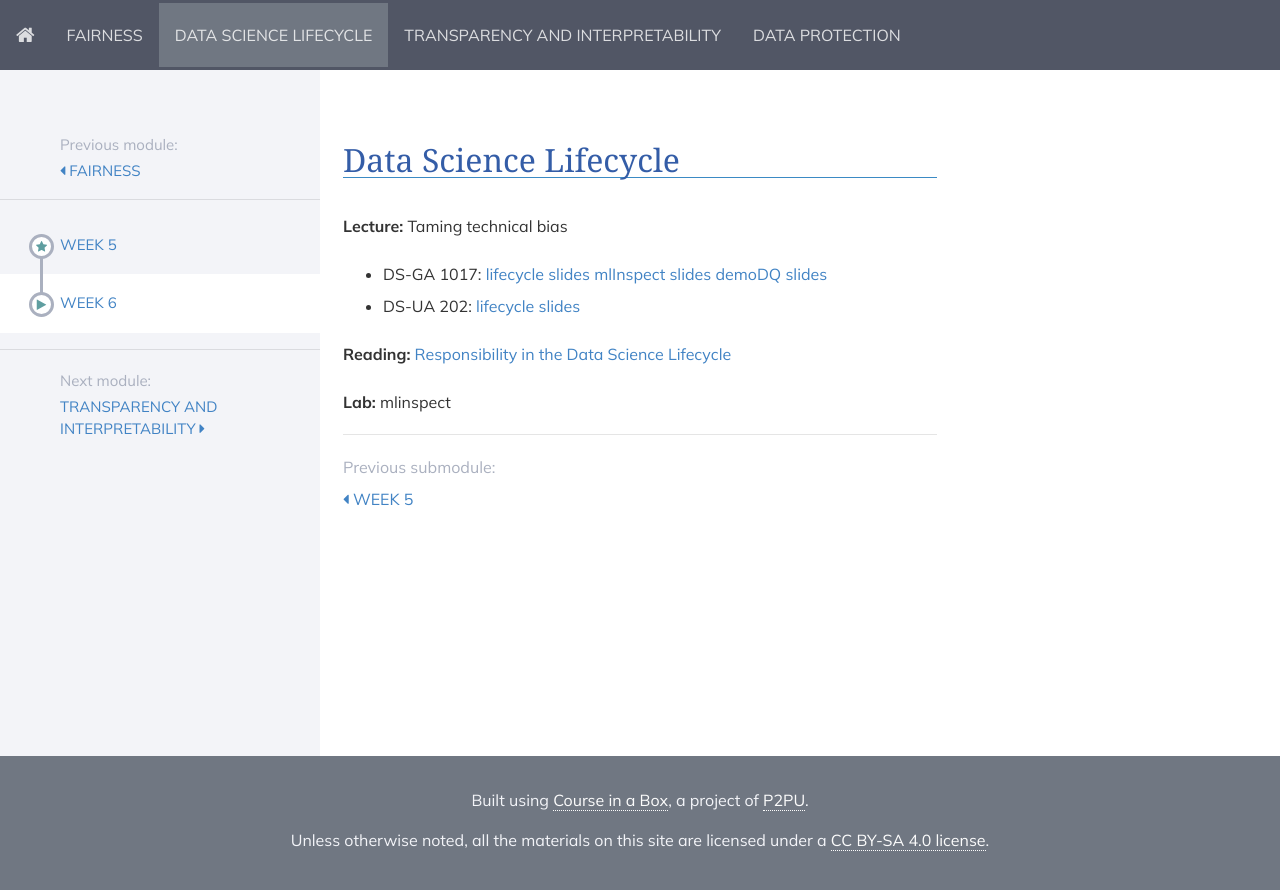
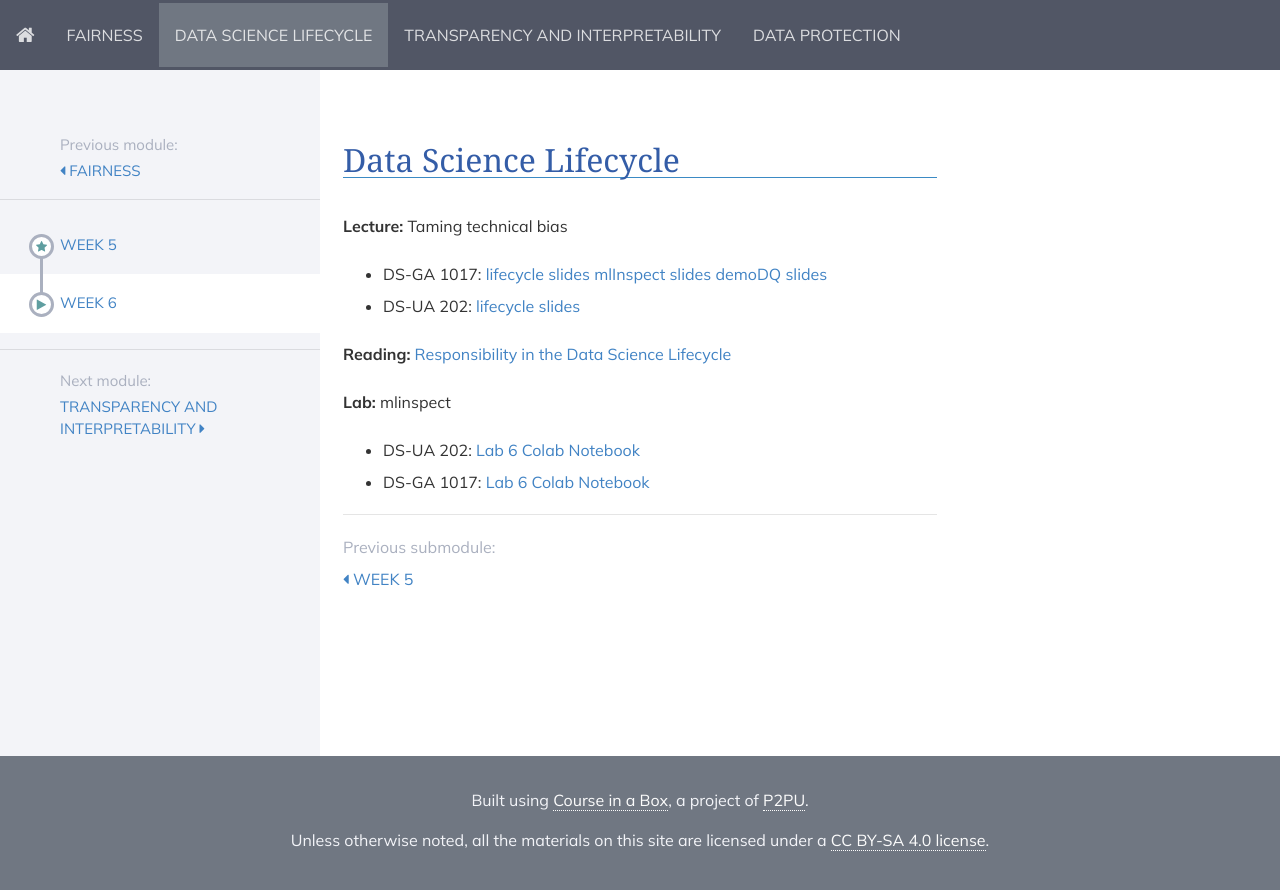
Before and after one commit to DataResponsibly/rds24, a Jekyll site: the page built from modules/data_science_lifecycle/_posts/2000-01-03-week6.md, in a window 1280 px wide. Shown: the top 890 px of the page. Built offline with Jekyll 4.4.1, drawn with Linux system fonts in a browser that asks for light colours; nearby versions of some CDN libraries.

Commit message:
Add lab 6

```diff
--- a/modules/data_science_lifecycle/_posts/2000-01-03-week6.md
+++ b/modules/data_science_lifecycle/_posts/2000-01-03-week6.md
@@ -14,5 +14,5 @@ title: Week 6
 
 **Lab:** mlinspect
 
-<!-- * DS-UA 202: [Lab 6 Colab Notebook](https://drive.google.com/file/d/1MxVUXsva4QW8JuEYWr0Y-t6EzNGbhZWM/view?usp=sharing) -->
-<!-- * DS-GA 1017: [Lab 6 Colab Notebook](https://drive.google.com/file/d/1TYp9_CnYGITLg3-N5A6qUuhynVCx7tUM/view?usp=sharing) -->
+* DS-UA 202: [Lab 6 Colab Notebook](https://drive.google.com/file/d/1AAWNf5DnCt4mN-f3ZDQcNWem10irsMcC/view?usp=sharing)
+* DS-GA 1017: [Lab 6 Colab Notebook](https://drive.google.com/file/d/1Svrlo2UbeEXpITnltg107FbGdYfx-esN/view?usp=sharing)
```
